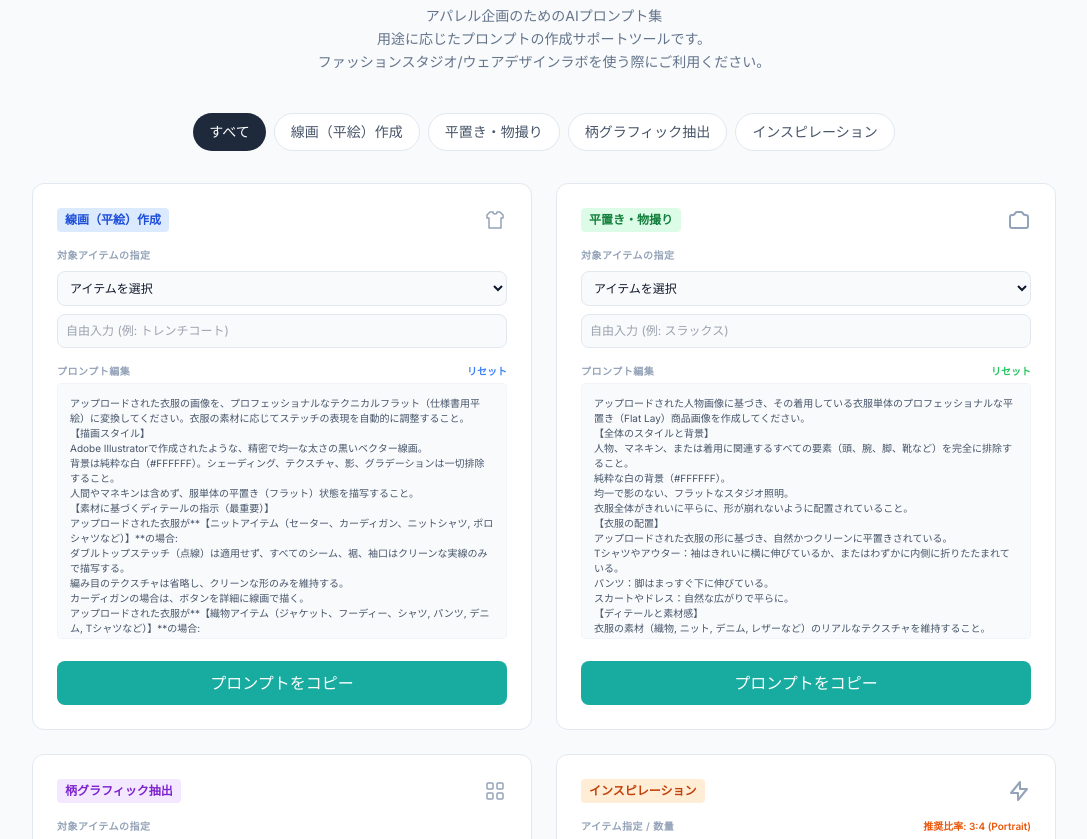
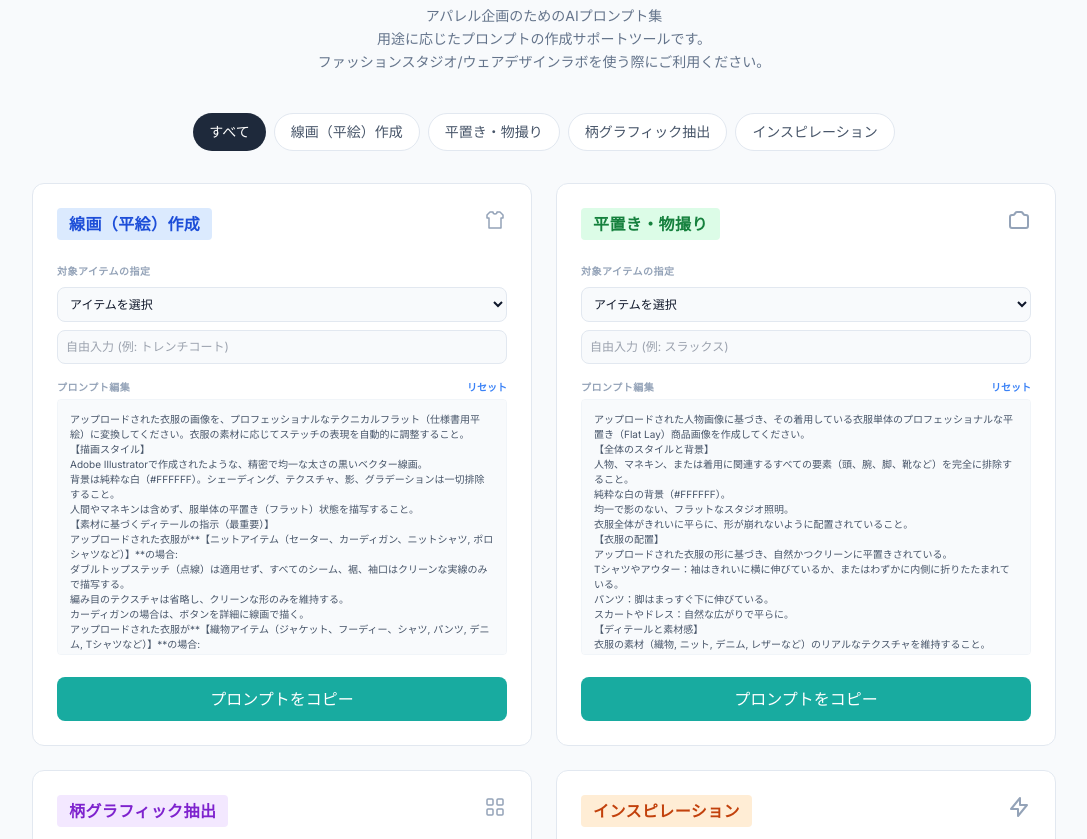
Before and after one commit to kousuke-naiki-design/Apparel-Prompt-Helper, a plain HTML site: page index.html in a window 1280 px wide. Shown: the part 71-910 px from the top of the page, without its empty margins (96-1183 px from the left). Drawn offline with nearby package versions, Linux system fonts and the light colour scheme.

Commit message:
Update index.html

```diff
--- a/index.html
+++ b/index.html
@@ -60,8 +60,8 @@
             <!-- Flat Drawing -->
             <div class="prompt-card bg-white p-6 rounded-xl border border-slate-200 flex flex-col justify-between" data-category="flat">
                 <div>
-                    <div class="flex justify-between items-start mb-4">
-                        <span class="bg-blue-100 text-blue-700 text-xs font-bold px-2 py-1 rounded uppercase">線画（平絵）作成</span>
+                    <div class="flex justify-between items-start mb-6">
+                        <span class="bg-blue-100 text-blue-700 text-base font-bold px-3 py-1 rounded uppercase tracking-wide">線画（平絵）作成</span>
                         <!-- T-shirt Icon -->
                         <svg xmlns="http://www.w3.org/2000/svg" class="h-6 w-6 text-slate-400" fill="none" viewBox="0 0 24 24" stroke="currentColor">
                             <path stroke-linecap="round" stroke-linejoin="round" stroke-width="1.5" d="M7 4L4 7V10H6V20H18V10H20V7L17 4H14C14 5.10457 13.1046 6 12 6C10.8954 6 10 5.10457 10 4H7Z" />
@@ -104,8 +104,8 @@
             <!-- Flat Lay -->
             <div class="prompt-card bg-white p-6 rounded-xl border border-slate-200 flex flex-col justify-between" data-category="product">
                 <div>
-                    <div class="flex justify-between items-start mb-4">
-                        <span class="bg-green-100 text-green-700 text-xs font-bold px-2 py-1 rounded uppercase">平置き・物撮り</span>
+                    <div class="flex justify-between items-start mb-6">
+                        <span class="bg-green-100 text-green-700 text-base font-bold px-3 py-1 rounded uppercase tracking-wide">平置き・物撮り</span>
                         <svg xmlns="http://www.w3.org/2000/svg" class="h-6 w-6 text-slate-400" fill="none" viewBox="0 0 24 24" stroke="currentColor">
                             <path stroke-linecap="round" stroke-linejoin="round" stroke-width="2" d="M3 9a2 2 0 012-2h.93a2 2 0 001.664-.89l.812-1.22A2 2 0 0110.07 4h3.86a2 2 0 011.664.89l.812 1.22A2 2 0 0018.07 7H19a2 2 0 012 2v9a2 2 0 01-2 2H5a2 2 0 01-2-2V9z" />
                         </svg>
@@ -135,9 +135,9 @@
                 <div>
                     <div class="flex justify-between items-end mb-1">
                         <label class="block text-[10px] font-bold text-slate-400 uppercase tracking-wider">プロンプト編集</label>
-                        <button onclick="resetPrompt('product')" class="text-[10px] text-green-500 hover:text-green-700 font-bold transition-colors">リセット</button>
+                        <button onclick="resetPrompt('product')" class="text-[10px] text-blue-500 hover:text-blue-700 font-bold transition-colors">リセット</button>
                     </div>
-                    <textarea id="display-product" class="w-full bg-slate-50 p-3 rounded border border-slate-100 mb-4 h-64 text-[10px] text-slate-600 leading-normal focus:bg-white focus:ring-1 focus:ring-green-200 outline-none resize-none transition-all"></textarea>
+                    <textarea id="display-product" class="w-full bg-slate-50 p-3 rounded border border-slate-100 mb-4 h-64 text-[10px] text-slate-600 leading-normal focus:bg-white focus:ring-1 focus:ring-blue-200 outline-none resize-none transition-all"></textarea>
                     <button onclick="handleCopy('product')" class="w-full bg-[#18ABA0] hover:opacity-90 text-white py-2.5 rounded-lg font-medium transition-all flex items-center justify-center gap-2">
                         <span>プロンプトをコピー</span>
                     </button>
@@ -147,8 +147,8 @@
             <!-- Fabric Texture (Pattern Graphic) -->
             <div class="prompt-card bg-white p-6 rounded-xl border border-slate-200 flex flex-col justify-between" data-category="fabric">
                 <div>
-                    <div class="flex justify-between items-start mb-4">
-                        <span class="bg-purple-100 text-purple-700 text-xs font-bold px-2 py-1 rounded uppercase">柄グラフィック抽出</span>
+                    <div class="flex justify-between items-start mb-6">
+                        <span class="bg-purple-100 text-purple-700 text-base font-bold px-3 py-1 rounded uppercase tracking-wide">柄グラフィック抽出</span>
                         <!-- Pattern/Fabric Icon -->
                         <svg xmlns="http://www.w3.org/2000/svg" class="h-6 w-6 text-slate-400" fill="none" viewBox="0 0 24 24" stroke="currentColor">
                             <path stroke-linecap="round" stroke-linejoin="round" stroke-width="1.5" d="M4 5a1 1 0 011-1h4a1 1 0 011 1v4a1 1 0 01-1 1H5a1 1 0 01-1-1V5zM14 5a1 1 0 011-1h4a1 1 0 011 1v4a1 1 0 01-1 1h-4a1 1 0 01-1-1V5zM4 15a1 1 0 011-1h4a1 1 0 011 1v4a1 1 0 01-1 1H5a1 1 0 01-1-1v-4zM14 15a1 1 0 011-1h4a1 1 0 011 1v4a1 1 0 01-1 1h-4a1 1 0 01-1-1v-4z" />
@@ -179,7 +179,7 @@
                 <div>
                     <div class="flex justify-between items-end mb-1">
                         <label class="block text-[10px] font-bold text-slate-400 uppercase tracking-wider">プロンプト編集</label>
-                        <button onclick="resetPrompt('fabric')" class="text-[10px] text-purple-500 hover:text-purple-700 font-bold transition-colors">リセット</button>
+                        <button onclick="resetPrompt('fabric')" class="text-[10px] text-blue-500 hover:text-blue-700 font-bold transition-colors">リセット</button>
                     </div>
                     <textarea id="display-fabric" class="w-full bg-slate-50 p-3 rounded border border-slate-100 mb-4 h-64 text-[10px] text-slate-600 leading-normal focus:bg-white focus:ring-1 focus:ring-purple-200 outline-none resize-none transition-all"></textarea>
                     <button onclick="handleCopy('fabric')" class="w-full bg-[#18ABA0] hover:opacity-90 text-white py-2.5 rounded-lg font-medium transition-all flex items-center justify-center gap-2">
@@ -191,8 +191,8 @@
             <!-- Inspiration Section -->
             <div class="prompt-card bg-white p-6 rounded-xl border border-slate-200 flex flex-col justify-between" data-category="model">
                 <div>
-                    <div class="flex justify-between items-start mb-4">
-                        <span class="bg-orange-100 text-orange-700 text-xs font-bold px-2 py-1 rounded uppercase">インスピレーション</span>
+                    <div class="flex justify-between items-start mb-6">
+                        <span class="bg-orange-100 text-orange-700 text-base font-bold px-3 py-1 rounded uppercase tracking-wide">インスピレーション</span>
                         <svg xmlns="http://www.w3.org/2000/svg" class="h-6 w-6 text-slate-400" fill="none" viewBox="0 0 24 24" stroke="currentColor">
                             <path stroke-linecap="round" stroke-linejoin="round" stroke-width="2" d="M13 10V3L4 14h7v7l9-11h-7z" />
                         </svg>
```
